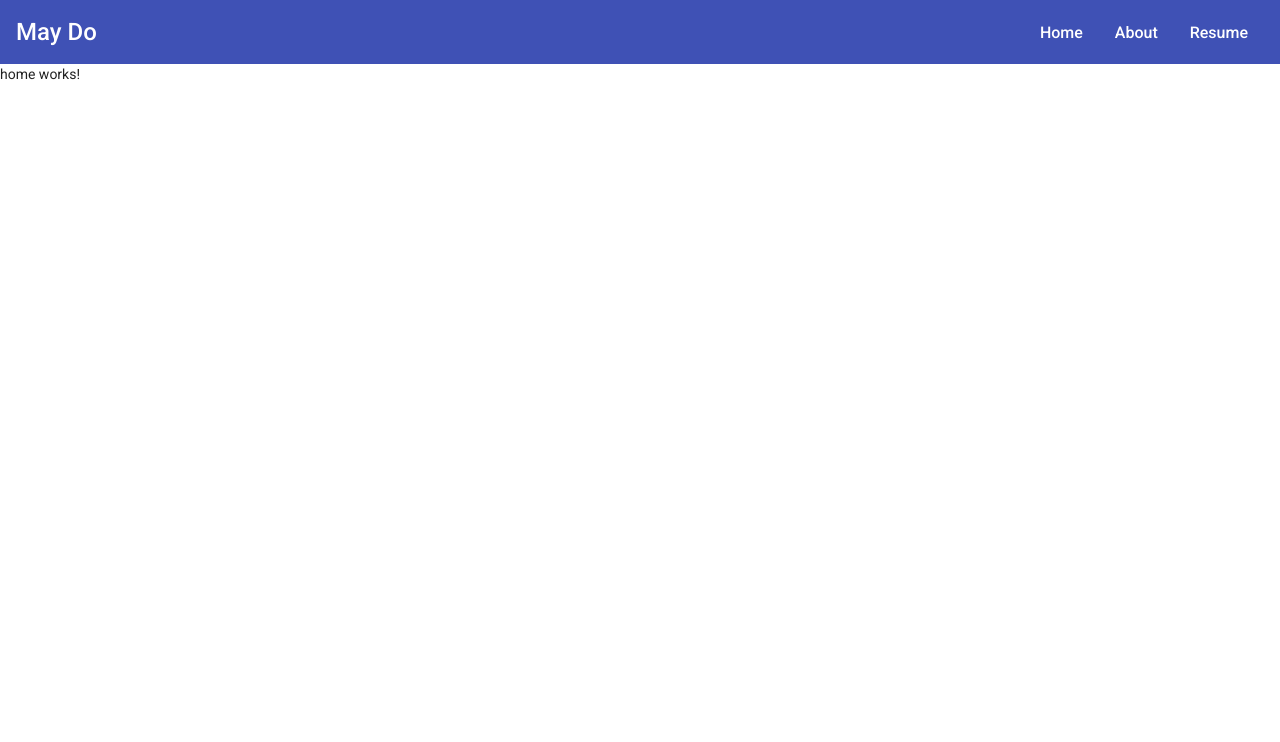
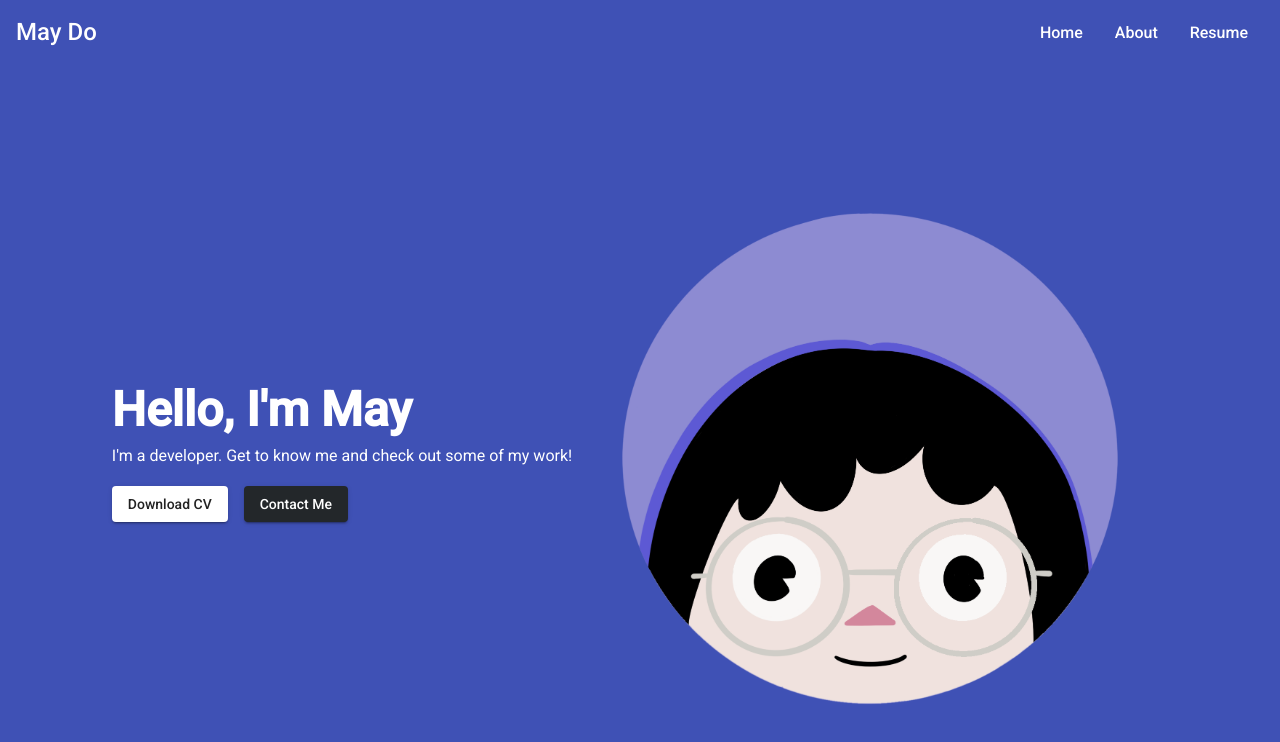
Before and after one commit to MayTD/MayTD.github.io, an Angular app: page / in a window 1280 px wide. Shown: the top 742 px of the page. Built offline with nearby package versions, Linux system fonts and the light colour scheme.

Commit message:
display home titlecard

```diff
--- a/src/app/home/home.component.css
+++ b/src/app/home/home.component.css
@@ -0,0 +1,28 @@
+.titlecard {
+  min-height: 50vh;
+  padding: 6rem 2rem;
+  background-color: var(--primary-color);
+}
+
+h1,
+h3 {
+  color: white;
+}
+
+h1 {
+  font-size: 3rem;
+  font-weight: bolder;
+}
+
+button:nth-child(2) {
+  color: white;
+  background-color: var(--secondary-color);
+}
+
+img {
+  max-height: 500px;
+  height: auto;
+  width: 100%;
+  max-width: 500px;
+  padding: 3rem;
+}
--- a/src/app/home/home.component.html
+++ b/src/app/home/home.component.html
@@ -1 +1,18 @@
-<p>home works!</p>
+<div fxLayout="column" class="container">
+  <div
+    fxLayout="row"
+    fxLayout.xs="column"
+    fxLayoutAlign="center center"
+    class="titlecard"
+  >
+    <div fxLayout="column" fxFlexOrder.xs="2">
+      <h1>Hello, I'm May</h1>
+      <h3>I'm a developer. Get to know me and check out some of my work!</h3>
+      <div fxLayout="row" fxLayoutAlign="start center" fxLayoutGap="1rem">
+        <button mat-raised-button>Download CV</button>
+        <button mat-raised-button>Contact Me</button>
+      </div>
+    </div>
+    <img src="../../assets/img/maytd.png" />
+  </div>
+</div>
--- a/src/app/shared/layout/header/header.component.html
+++ b/src/app/shared/layout/header/header.component.html
@@ -10,5 +10,5 @@
     <a routerLink="/">Home</a>
     <a routerLink="/about">About</a>
     <a routerLink="/resume">Resume</a>
-  </nav></mat-toolbar
->
+  </nav>
+</mat-toolbar>
--- a/src/styles.css
+++ b/src/styles.css
@@ -11,4 +11,5 @@ body {
 
 :root {
   --primary-color: #3f51b5;
+  --secondary-color: #23272a;
 }
```
